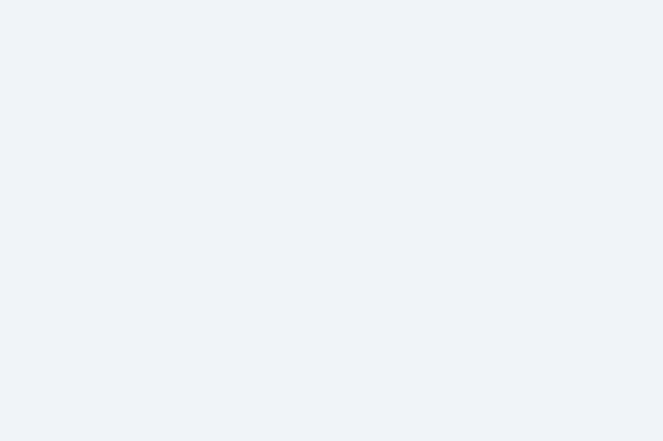
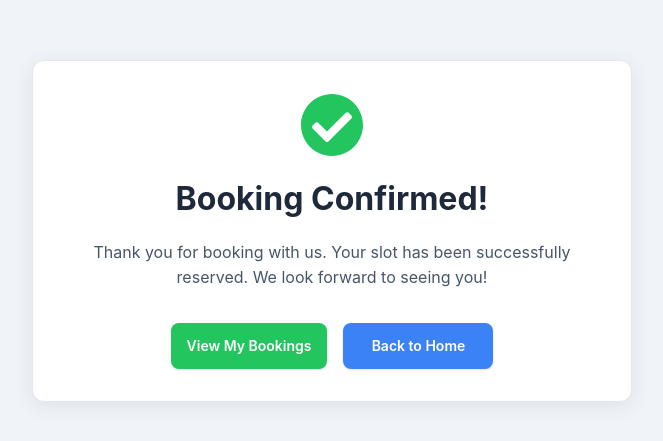
Before and after one commit to Pandepic-pp/slot-booking, a React (Vite) app: page /new-booking/thank-you in a window 1280 px wide. Before the commit this address had no page. Shown: the part 169-610 px from the top of the page, without its empty margins (308-971 px from the left). Built offline with nearby package versions, Linux system fonts and the light colour scheme.

Commit message:
thank-you page added

```diff
--- a/src/App.tsx
+++ b/src/App.tsx
@@ -3,7 +3,7 @@ import LoginPage from "./pages/LoginPage/LoginPage";
 import BookingPage from "./pages/BookingPage/BookingPage";
 import Dashboard from "./pages/LandingPage/LandingPage";
 import BookingList from "./pages/BookingList/BookingList";
-
+import ThankYou from "./pages/BookingPage/ConfirmationPage/ConfirmationPage";
 
 function App() {
   return (
@@ -14,6 +14,7 @@ function App() {
         <Route path="/new-booking" element={<BookingPage />} />
         <Route path="/booking-list" element={<BookingList />} />
         <Route path="/dashboard" element={<Dashboard />} />
+        <Route path="/new-booking/thank-you" element={<ThankYou />} />
       </Routes>
     </Router>
 
--- a/src/pages/BookingPage/BookingPage.tsx
+++ b/src/pages/BookingPage/BookingPage.tsx
@@ -7,6 +7,7 @@ import axios from "axios";
 import type { Customer } from "../../models/customer";
 import type { Membership } from "../../models/membership";
 import { BASE_URL } from '../../enviroment/enviroment';
+import { useNavigate } from "react-router-dom";
 
 interface FormData {
   name: string;
@@ -45,6 +46,7 @@ const BookingPage: React.FC = () => {
     status: 'Booked',
   });
 
+  const navigate = useNavigate();
   const [oversLeft, setOversLeft] = useState<number | null>(null);
   const [customerTypeLocked, setCustomerTypeLocked] = useState(false);
   const [isCalendarOpen, setIsCalendarOpen] = useState(false);
@@ -199,7 +201,7 @@ const BookingPage: React.FC = () => {
       setCustomerTypeLocked(false);
       setOversLeft(null);
       setPackageMessage("");
-      alert("Booking successful!");
+      navigate("thank-you");
     } catch (error) {
       console.error("Booking failed:", error);
       setError("Booking failed. Please try again.");
--- /dev/null
+++ b/src/pages/BookingPage/ConfirmationPage/ConfirmationPage.css
@@ -0,0 +1,44 @@
+.thankyou-container {
+  max-width: 600px;
+  margin: 0 auto;
+}
+
+.thankyou-card {
+  background: white;
+  border-radius: 12px;
+  padding: 2rem;
+  text-align: center;
+  box-shadow: 0 4px 20px rgba(0, 0, 0, 0.08);
+  border: 1px solid #e2e8f0;
+}
+
+.thankyou-icon {
+  font-size: 4rem;
+  color: #22c55e;
+  margin-bottom: 1rem;
+  justify-self: center;
+}
+
+.thankyou-card h1 {
+  font-size: 2rem;
+  font-weight: 700;
+  color: #1e293b;
+  margin-bottom: 1rem;
+}
+
+.thankyou-message {
+  font-size: 1rem;
+  color: #475569;
+  margin-bottom: 2rem;
+}
+
+.thankyou-actions {
+  display: flex;
+  justify-content: center;
+  gap: 1rem;
+  flex-wrap: wrap;
+}
+
+.thankyou-actions .btn-action {
+  min-width: 150px;
+}
--- /dev/null
+++ b/src/pages/BookingPage/ConfirmationPage/ConfirmationPage.tsx
@@ -0,0 +1,40 @@
+import React from "react";
+import { useNavigate } from "react-router-dom";
+import "./ConfirmationPage.css";
+import { FaCheckCircle } from "react-icons/fa";
+
+const ThankYou: React.FC = () => {
+  const navigate = useNavigate();
+
+  return (
+    <div className="booking-wrapper">
+      <div className="thankyou-container">
+        <div className="thankyou-card">
+          <FaCheckCircle className="thankyou-icon" />
+          <h1>Booking Confirmed!</h1>
+          <p className="thankyou-message">
+            Thank you for booking with us. Your slot has been successfully
+            reserved. We look forward to seeing you!
+          </p>
+
+          <div className="thankyou-actions">
+            <button
+              className="btn-action btn-activate"
+              onClick={() => navigate("/booking-list")}
+            >
+              View My Bookings
+            </button>
+            <button
+              className="btn-action btn-secondary"
+              onClick={() => navigate("/dashboard")}
+            >
+              Back to Home
+            </button>
+          </div>
+        </div>
+      </div>
+    </div>
+  );
+};
+
+export default ThankYou;
```
